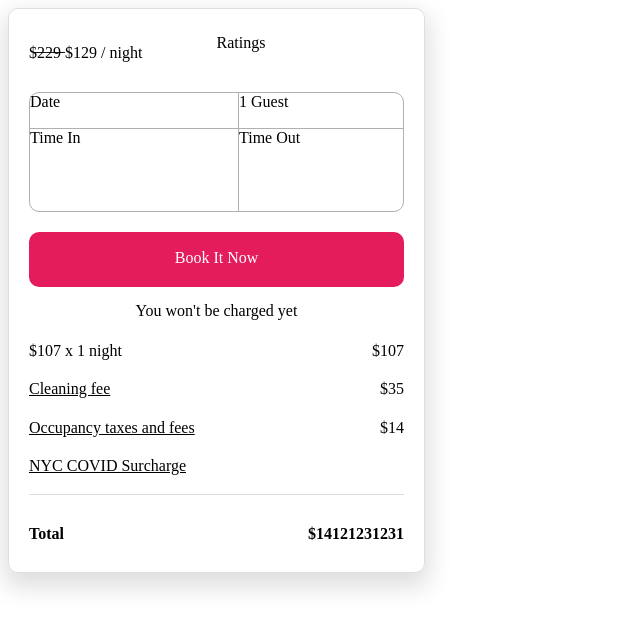
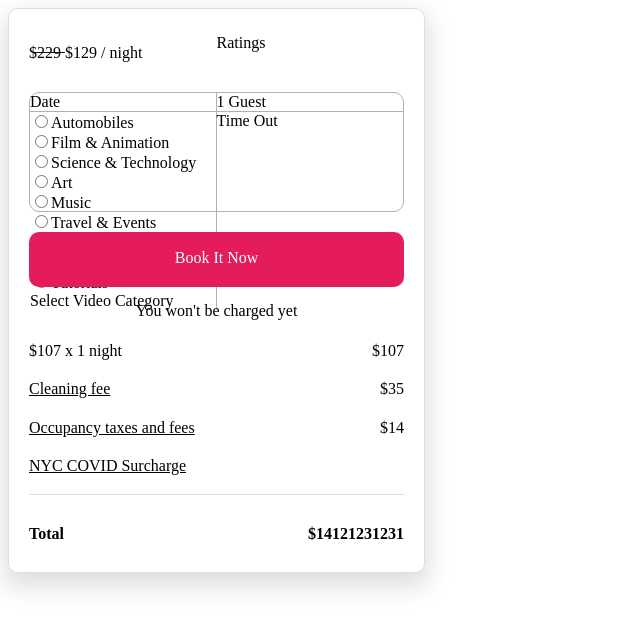
Before and after one commit to GrayMatterLab/coworking-schedule-module, a React app: page / in a window 1280 px wide. Shown: the top 630 px of the page, without its empty margins (0-640 px from the left). Built offline with nearby package versions, Linux system fonts and the light colour scheme; the HTML template or start-up script is replaced by a standard one.

Commit message:
Added a dropdown functionality

```diff
--- a/client/public/style.css
+++ b/client/public/style.css
@@ -0,0 +1,102 @@
+* {
+  margin: 0;
+  box-sizing: border-box;
+}
+
+body {
+  font-family: "Roboto", sans-serif;
+  background: #f7f6ff;
+}
+
+h2 {
+  margin: 16px;
+}
+
+.container {
+  margin-top: 100px;
+  /* padding: 32px; */
+}
+
+.select-box {
+  display: flex;
+  /* width: 400px; */
+  flex-direction: column;
+}
+
+.select-box .options-container {
+  background: #2f3640;
+  color: #f5f6fa;
+  max-height: 0;
+  width: 100%;
+  opacity: 0;
+  transition: all 0.4s;
+  border-radius: 8px;
+  overflow: hidden;
+
+  order: 1;
+}
+
+.selected {
+  background: #2f3640;
+  border-radius: 8px;
+  margin-bottom: 8px;
+  color: #f5f6fa;
+  position: relative;
+
+  order: 0;
+}
+
+.selected::after {
+  content: "";
+  background: url("img/arrow-down.svg");
+  background-size: contain;
+  background-repeat: no-repeat;
+
+  position: absolute;
+  height: 100%;
+  width: 32px;
+  right: 10px;
+  top: 5px;
+
+  transition: all 0.4s;
+}
+
+.select-box .options-container.active {
+  max-height: 240px;
+  opacity: 1;
+  overflow-y: scroll;
+}
+
+.select-box .options-container.active + .selected::after {
+  transform: rotateX(180deg);
+  top: -6px;
+}
+
+.select-box .options-container::-webkit-scrollbar {
+  width: 8px;
+  background: #0d141f;
+  border-radius: 0 8px 8px 0;
+}
+
+.select-box .options-container::-webkit-scrollbar-thumb {
+  background: #525861;
+  border-radius: 0 8px 8px 0;
+}
+
+.select-box .option,
+.selected {
+  padding: 12px 24px;
+  cursor: pointer;
+}
+
+.select-box .option:hover {
+  background: #414b57;
+}
+
+.select-box label {
+  cursor: pointer;
+}
+
+.select-box .option .radio {
+  display: none;
+}
--- a/client/src/index.jsx
+++ b/client/src/index.jsx
@@ -3,16 +3,33 @@ import ReactDOM from 'react-dom';
 import axios from 'axios';
 import * as s from './styled-components.js';
 
-class App extends React.Component {
+export default class App extends React.Component {
   constructor(props) {
     super(props);
     this.state = {
 
-    }
+    };
   }
 
-  //test
+  componentDidMount(){
+    console.log('test')
+    const selected = document.querySelector(".selected");
+    const optionsContainer = document.querySelector(".options-container");
 
+    const optionsList = document.querySelectorAll(".option");
+
+    selected.addEventListener("click", () => {
+      optionsContainer.classList.toggle("active");
+    });
+
+    optionsList.forEach(o => {
+      o.addEventListener("click", () => {
+        console.log('clicked')
+        selected.innerHTML = o.querySelector("label").innerHTML;
+        optionsContainer.classList.remove("active");
+      });
+    });
+  }
 
   render() {
     return (
@@ -31,23 +48,64 @@ class App extends React.Component {
             1 Guest
           </s.Attendee>
           <s.TimeIn>
-            Time In
-            <s.SelectBox>
-              <s.OptionsContainer>
-                <s.Option>
-                  <input type='radio' class='radio' id='news' name='time' />
-                  <label for='news'>News & Politics</label>
-                </s.Option>
-                <s.Option>
-                  <input type='radio' class='radio' id='news' name='time' />
-                  <label for='news'>News & Politics</label>
-                </s.Option>
-                <s.Option>
-                  <input type='radio' class='radio' id='news' name='time' />
-                  <label for='news'>News & Politics</label>
-                </s.Option>
-              </s.OptionsContainer>
-            </s.SelectBox>
+          <div class="select-box">
+            <div class="options-container">
+              <div class="option">
+                <input
+                  type="radio"
+                  class="radio"
+                  id="automobiles"
+                  name="category"
+                />
+                <label for="automobiles">Automobiles</label>
+              </div>
+
+              <div class="option">
+                <input type="radio" class="radio" id="film" name="category" />
+                <label for="film">Film & Animation</label>
+              </div>
+
+              <div class="option">
+                <input type="radio" class="radio" id="science" name="category" />
+                <label for="science">Science & Technology</label>
+              </div>
+
+              <div class="option">
+                <input type="radio" class="radio" id="art" name="category" />
+                <label for="art">Art</label>
+              </div>
+
+              <div class="option">
+                <input type="radio" class="radio" id="music" name="category" />
+                <label for="music">Music</label>
+              </div>
+
+              <div class="option">
+                <input type="radio" class="radio" id="travel" name="category" />
+                <label for="travel">Travel & Events</label>
+              </div>
+
+              <div class="option">
+                <input type="radio" class="radio" id="sports" name="category" />
+                <label for="sports">Sports</label>
+              </div>
+
+              <div class="option">
+                <input type="radio" class="radio" id="news" name="category" />
+                <label for="news">News & Politics</label>
+              </div>
+
+              <div class="option">
+                <input type="radio" class="radio" id="tutorials" name="category" />
+                <label for="tutorials">Tutorials</label>
+              </div>
+            </div>
+
+            <div class="selected">
+              Select Video Category
+            </div>
+        </div>
+      {/* <script src="dropdown.js"></script> */}
           </s.TimeIn>
           <s.TimeOut>
             Time Out
--- a/client/src/styled-components.js
+++ b/client/src/styled-components.js
@@ -64,45 +64,7 @@ export const TimeIn = styled.section`
   grid-row-start: 2;
   grid-row-end: 2;
   border-right: 1px solid #b0b0b0;
-  // overflow: hidden;
-`;
-
-export const SelectBox = styled.section`
-  display: flex;
-  padding: 32px;
-  background: #2f3640;
-  color: #ffffff;
-  max-height: 0;
-  width: 100%;
-  opacity: 0;
-  transition: all 0.4s
-  overflow: hidden;
-  &:active {
-    max-height: 200px;
-    opacity: 1;
-    overflow-y: scroll;
-  }
-  &:label {
-    cursor: pointer;
-  }
-`;
-
-export const OptionsContainer = styled.section`
-  padding: 12px 24px;
-  cursor: pointer;
-  &:active {
-    max-height: 200px;
-    opacity: 1;
-    overflow-y: scroll;
-  }
-`;
-
-export const Option = styled.section`
-  padding: 12px 24px;
-  cursor: pointer;
-  &:hover {
-    background: green;
-  }
+  // overflow: auto;
 `;
 
 export const TimeOut = styled.section`
```
Also changed, not shown: client/public/bundle.js, client/public/img/arrow-down.svg (added).
